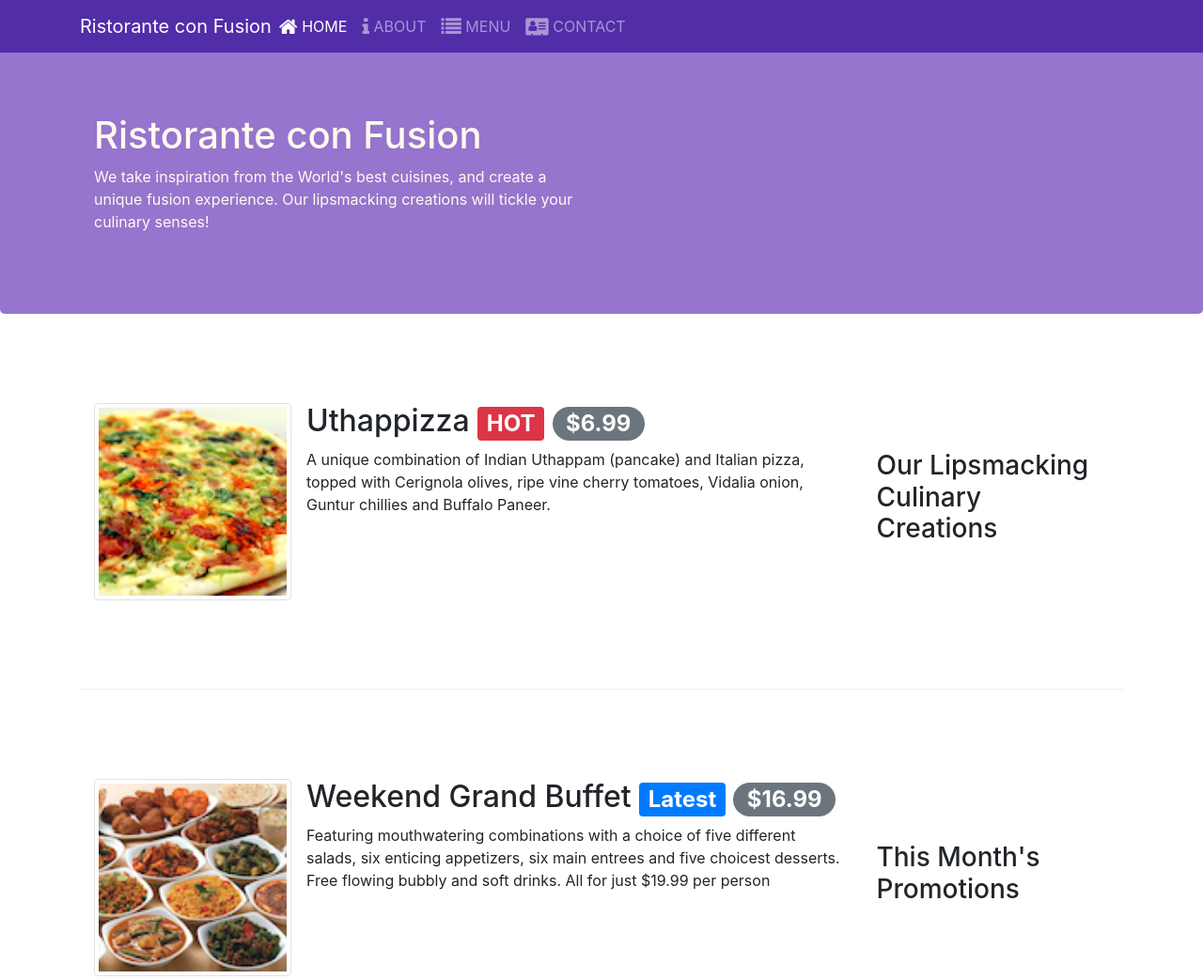
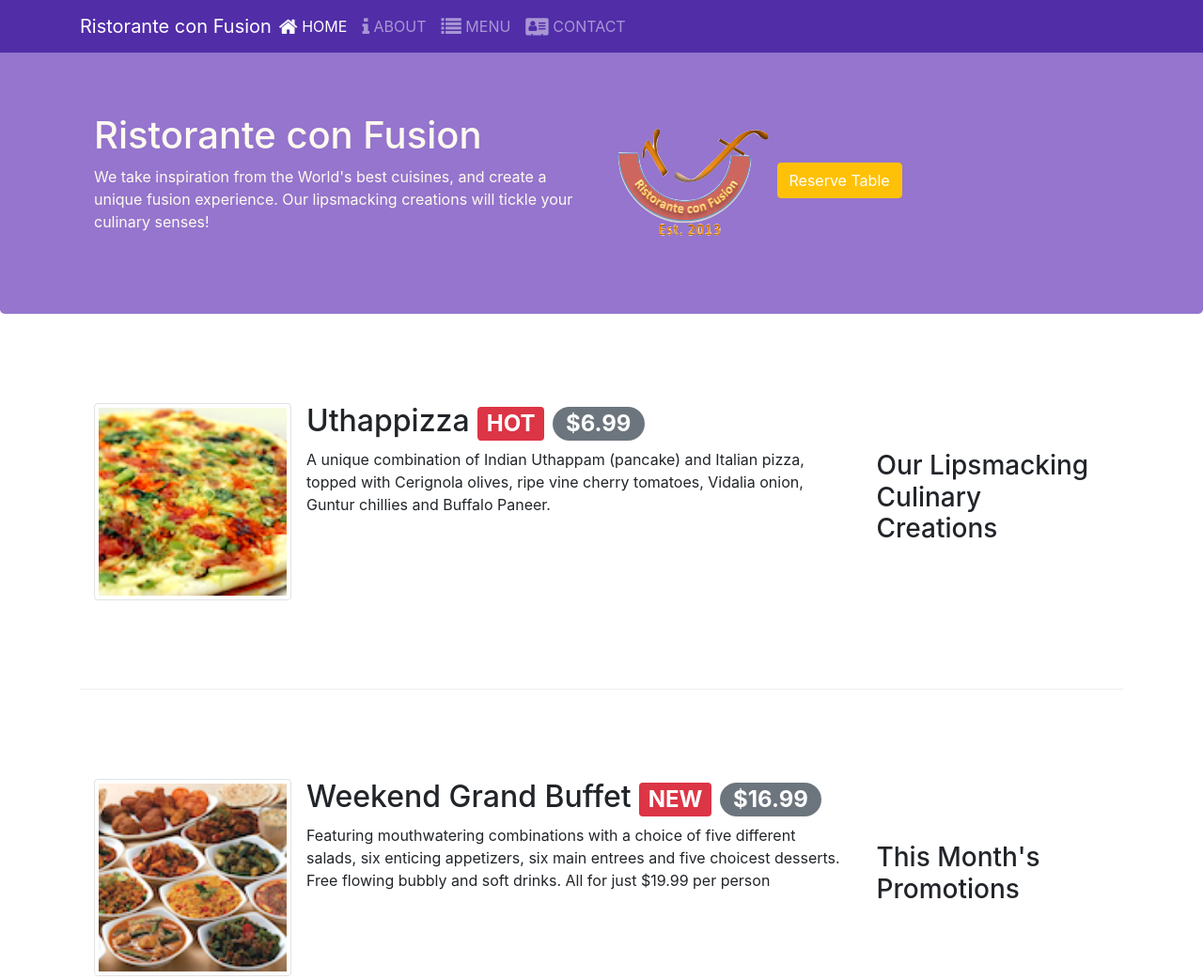
Before and after one commit to codershona/restaurant_site, a website: page index.html in a window 1280 px wide. Shown: the top 1042 px of the page at 94% size. Drawn offline with nearby package versions, Linux system fonts and the light colour scheme.

Commit message:
working on assignment 2

```diff
--- a/css/styles.css
+++ b/css/styles.css
@@ -53,3 +53,9 @@ body {
     height: 210px;
     width: 210px;
 }
+
+.reserveform {
+	color: white;
+
+
+}
--- a/index.html
+++ b/index.html
@@ -71,7 +71,14 @@
                     <h1>Ristorante con Fusion</h1>
                     <p>We take inspiration from the World's best cuisines, and create a unique fusion experience. Our lipsmacking creations will tickle your culinary senses!</p>
                 </div>
-                <div class="col-12 col-sm">
+                <div class="col-12 col-sm align-self-center">
+                    <img src="img/logo.png" class="img-fluid">
+
+
+        <button class="btn btn-warning"><a class="reserveform" href="#reserveform">Reserve Table</a></button>
+
+
+
                 </div>
             </div>
         </div>
@@ -120,7 +127,7 @@
 
                     <div class="media-body">
 
-             <h2 class="mt-0">Weekend Grand Buffet <span class="badge badge-primary">Latest</span> <span class="badge badge-pill badge-secondary">
+             <h2 class="mt-0">Weekend Grand Buffet <span class="badge badge-danger">NEW</span> <span class="badge badge-pill badge-secondary">
                   $16.99
               </span></h2>
                 <p class="d-none d-sm-block">Featuring mouthwatering combinations with a choice of five different salads, six enticing appetizers, six main entrees and five choicest desserts. Free flowing bubbly and soft drinks. All for just $19.99 per person </p>
@@ -152,6 +159,8 @@
                     </div>
 
                 </div>
+
+
 
 
             </div>
```
